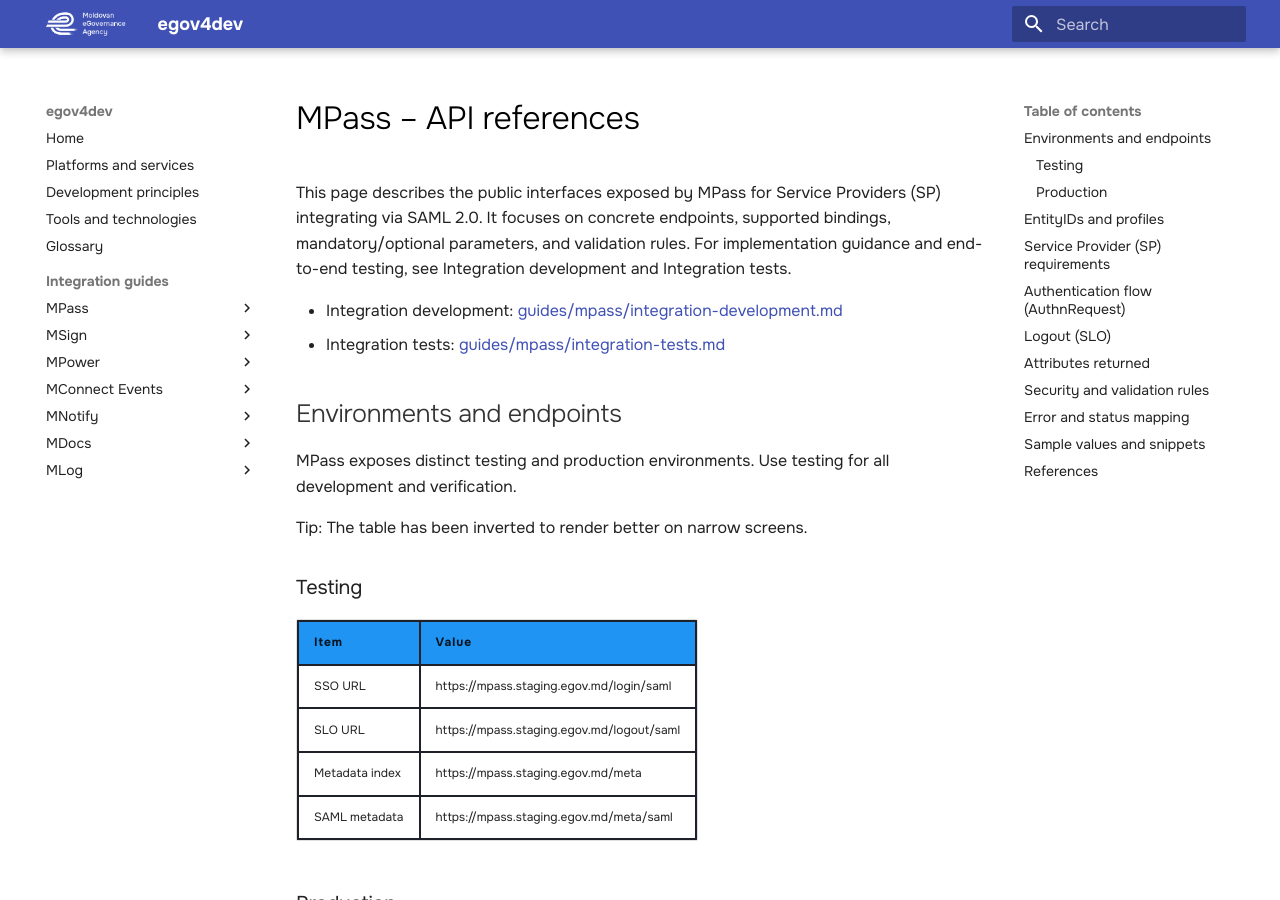
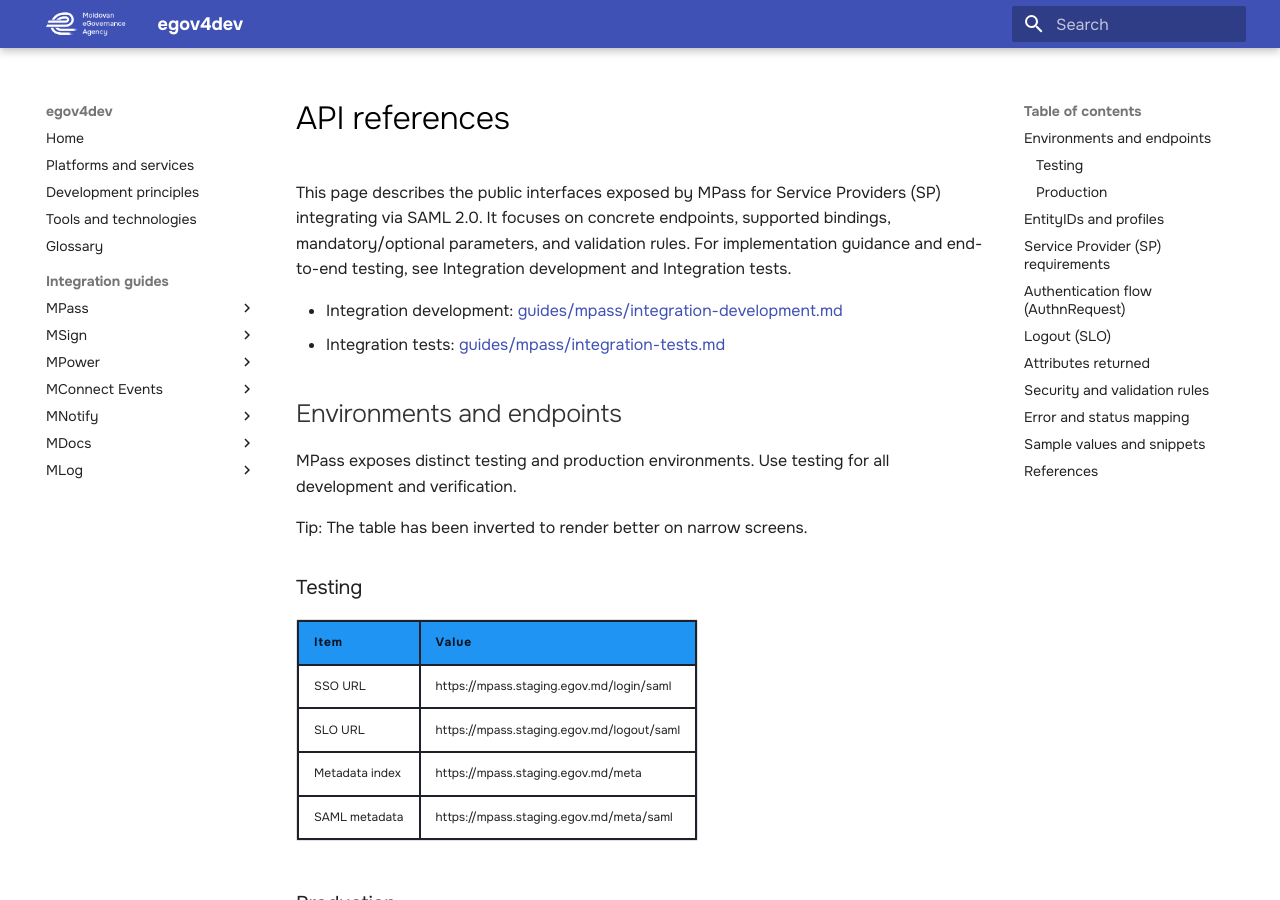
Before and after one commit to egov-moldova/egov4dev, an MkDocs documentation site: the page built from docs/guides/mpass/api-references.md, in a window 1280 px wide and 900 px high. Built offline with MkDocs 1.6.1 and Material for MkDocs 9.7.7, drawn with Linux system fonts in a browser that asks for light colours.

Commit message:
Update api-references.md

```diff
--- a/docs/guides/mpass/api-references.md
+++ b/docs/guides/mpass/api-references.md
@@ -1,4 +1,4 @@
-# MPass – API references
+# API references
 
 This page describes the public interfaces exposed by MPass for Service Providers (SP) integrating via SAML 2.0. It focuses on concrete endpoints, supported bindings, mandatory/optional parameters, and validation rules. For implementation guidance and end-to-end testing, see Integration development and Integration tests.
 
```
